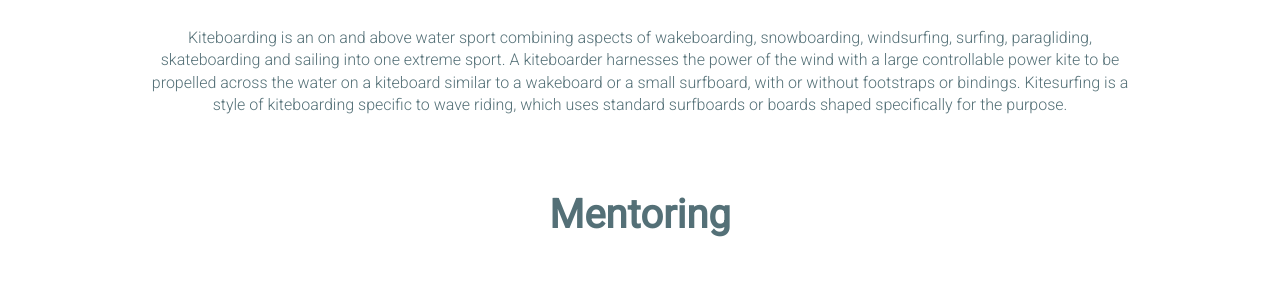
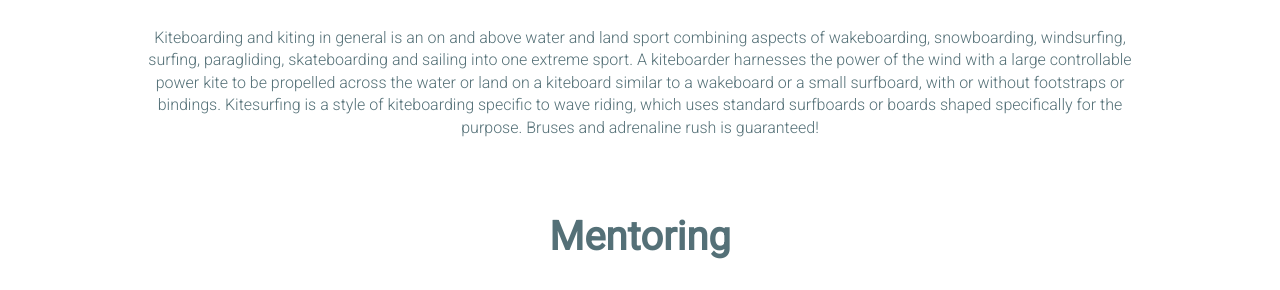
Before and after one commit to ftdills/ftdills.github.io, a plain HTML site: page index.html in a window 1280 px wide. Shown: the part 729-1019 px from the top of the page. Drawn offline with nearby package versions, Linux system fonts and the light colour scheme.

Commit message:
Add files via upload

```diff
--- a/index.html
+++ b/index.html
@@ -28,7 +28,7 @@
     <div id="about">
     	<div class="container-white">
         	<h2> About </h2>
-            <p> Kiteboarding is an on and above water sport combining aspects of wakeboarding, snowboarding, windsurfing, surfing, paragliding, skateboarding and sailing into one extreme sport. A kiteboarder harnesses the power of the wind with a large controllable power kite to be propelled across the water on a kiteboard similar to a wakeboard or a small surfboard, with or without footstraps or bindings. Kitesurfing is a style of kiteboarding specific to wave riding, which uses standard surfboards or boards shaped specifically for the purpose.</p>
+            <p> Kiteboarding and kiting in general is an on and above water and land sport combining aspects of wakeboarding, snowboarding, windsurfing, surfing, paragliding, skateboarding and sailing into one extreme sport. A kiteboarder harnesses the power of the wind with a large controllable power kite to be propelled across the water or land on a kiteboard similar to a wakeboard or a small surfboard, with or without footstraps or bindings. Kitesurfing is a style of kiteboarding specific to wave riding, which uses standard surfboards or boards shaped specifically for the purpose. Bruses and adrenaline rush is guaranteed!</p>
         </div>
     </div>
     <div id="mentoring">
```
